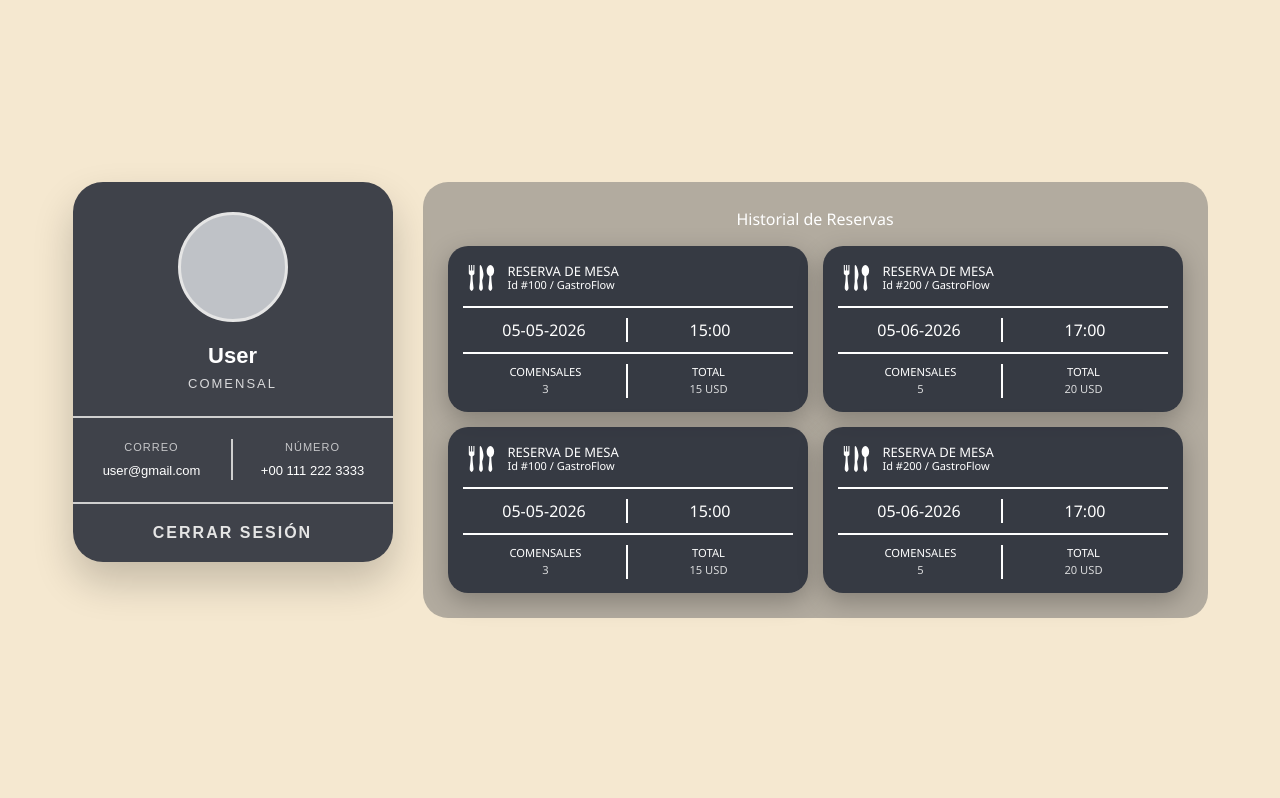
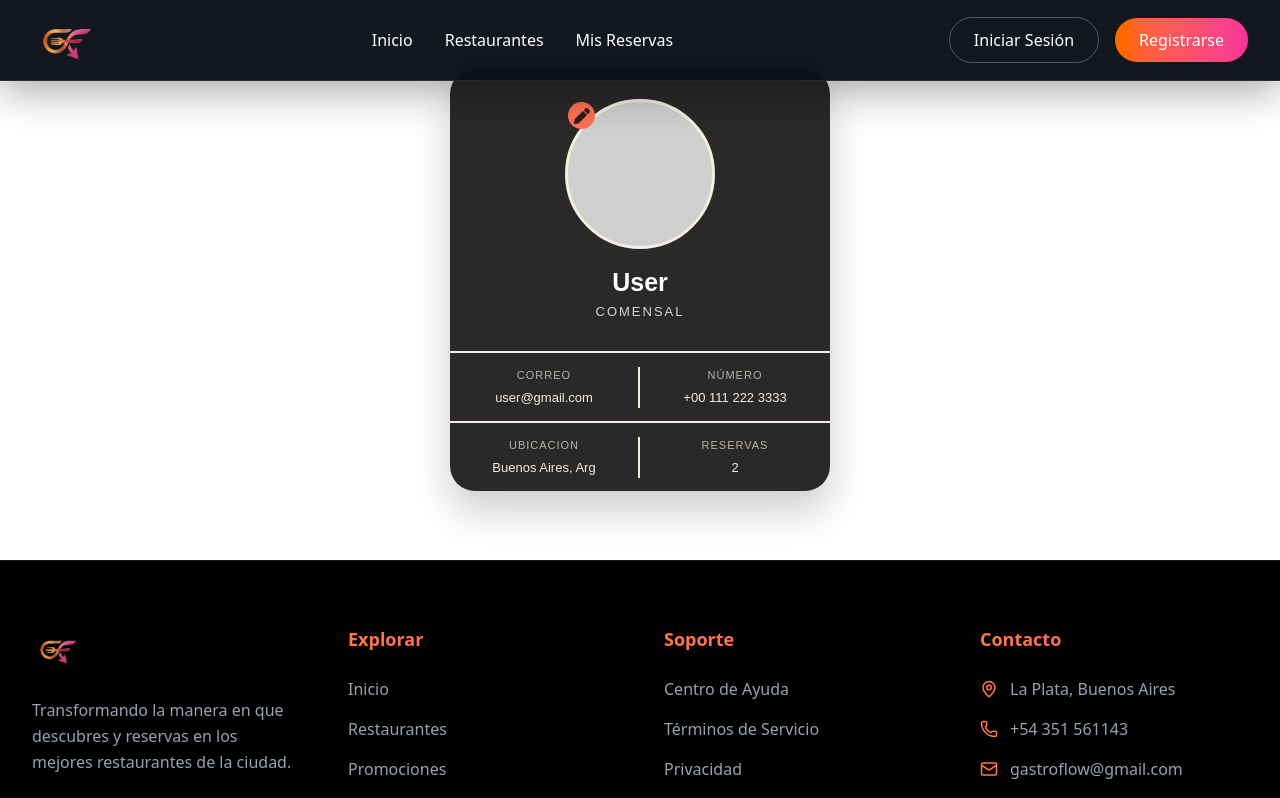
Before and after one commit to gastroflow2026-cpu/FRONT, a Next.js app in the folder client/: page /profile in a window 1280 px wide. Shown: the top 798 px of the page. Built offline with nearby package versions, Linux system fonts and the light colour scheme.

Commit message:
Funcionalidad subir foto lista, falta back

```diff
--- a/client/src/app/(main)/profile/Perfil.module.css
+++ b/client/src/app/(main)/profile/Perfil.module.css
@@ -1,7 +1,6 @@
 .profile {
   width: 100vw;
-  height: 100vh;
-  background-color: #F5E8D0;
+  height: 70vh;
   display: flex;
   justify-content: center;
   align-items: center;
--- a/client/src/app/(main)/profile/page.tsx
+++ b/client/src/app/(main)/profile/page.tsx
@@ -1,16 +1,11 @@
 import ReservationsList from "@/components/ui/perfil/ReservationsList";
 import UserInfo from "@/components/ui/perfil/UserInfo";
 import styles from "./Perfil.module.css";
+import Footer from "@/components/layout/Footer";
+import Navbar from "@/components/layout/Navbar";
 
 export default function Perfil() {
-  // const user = await getUser()
-  // const historial = await getReservations()
 
-  /* if (!user) {
-        return home
-    } else {
-        return user info
-    }*/
 
   const user = {
     id: 1,
@@ -37,16 +32,18 @@ export default function Perfil() {
     total: "20 USD",
   };
 
-  const reserva = [
-    res1, res2, res1, res2
-  ]
+  const reserva = [res1, res2];
 
   return (
-    <div className={styles.profile}>
-      <div className={styles.userLayout}>
-        <UserInfo user={user} />
-        <ReservationsList reserva={reserva} />
+    <>
+    <Navbar></Navbar>
+      <div className={styles.profile}>
+        <div className={styles.userLayout}>
+          <UserInfo user={user} />
+          {/* <ReservationsList reserva={reserva} /> */}
+        </div>
       </div>
-    </div>
+    <Footer></Footer>
+    </>
   );
 }
--- /dev/null
+++ b/client/src/components/ui/perfil/PopUp/PopUp.module.css
@@ -0,0 +1,107 @@
+.popupOverlay {
+  position: fixed;
+  inset: 0;
+  background: rgba(0, 0, 0, 0.4);
+  display: flex;
+  justify-content: center;
+  align-items: center;
+  z-index: 1000;
+}
+
+.popup {
+  position: relative;
+  background: white;
+  color: #fff;
+  padding: 20px;
+  border-radius: 10px;
+  width: 470px;
+  height: 360px;
+  display: flex;
+  align-items: center;
+  justify-content: center;
+  transform: scale(0.95);
+  opacity: 0;
+  animation: popupIn 0.25s ease forwards;
+}
+
+@keyframes popupIn {
+  to {
+    transform: scale(1);
+    opacity: 1;
+  }
+}
+
+.form{
+  width: 100%;
+  height: 100%;
+  display: flex;
+  flex-direction: column;
+  justify-content: center;
+  align-items: center;
+  gap: 30px;
+}
+
+.popup button {
+  background-color: #1b1919ee;
+  width: 130px;
+  height: 40px;
+  border-radius: 5px;
+}
+
+.avatar {
+  width: 200px;
+  height: 200px;
+  border-radius: 50%;
+  background-color: #cfcfcf;
+  border: 3px solid #1b1919ee;
+  position: relative;
+  overflow: hidden;
+  box-shadow: 0 0 15px rgba(0, 0, 0, 0.3);
+}
+
+.avatarImg {
+  object-fit: cover;
+}
+
+.buttonBox {
+  width: 100%;
+  display: flex;
+  justify-content: center;
+  align-items: baseline;
+  gap: 30px;
+}
+
+.input {
+  display: none;
+}
+
+.inputLabel {
+  background-color: #1b1919ee;
+  width: 150px;
+  text-align: center;
+  line-height: 30px;
+  border-radius: 5px;
+  height: 40px;
+  display: inline-block;
+  padding: 6px 12px;
+  cursor: pointer;
+}
+
+.popup svg {
+  position: absolute;
+  top: 12px;
+  right: 12px;
+  width: 30px;
+  height: 30px;
+  color: #1b1919ee;
+  cursor: pointer;
+  transition:
+    transform 0.2s ease,
+    opacity 0.2s ease;
+  z-index: 90;
+}
+
+.popup svg:hover {
+  transform: scale(1.1);
+  opacity: 0.85;
+}
--- /dev/null
+++ b/client/src/components/ui/perfil/PopUp/PopUp.tsx
@@ -0,0 +1,59 @@
+"use client";
+
+import styles from "./PopUp.module.css";
+import { IoCloseCircleSharp } from "react-icons/io5";
+import Image from "next/image";
+import { useState } from "react";
+
+export interface PopUpProps {
+  setShowPop: React.Dispatch<React.SetStateAction<boolean>>;
+}
+
+export const PopUp: React.FC<PopUpProps> = ({ setShowPop }) => {
+  const [preview, setPreview] = useState<string | null>(null);
+  const handleFileChange = (e: React.ChangeEvent<HTMLInputElement>) => {
+    const file = e.target.files?.[0];
+    if (file) {
+      const imageUrl = URL.createObjectURL(file);
+      setPreview(imageUrl);
+    }
+  };
+
+  return (
+    <div className={styles.popupOverlay}>
+      <div className={styles.popup}>
+        <IoCloseCircleSharp onClick={() => setShowPop(false)} />
+
+        <form action="#" className={styles.form}>
+          <div className={styles.avatar}>
+            {preview ? (
+              <Image
+                src={preview}
+                alt="preview"
+                fill
+                className={styles.avatarImg}
+              />
+            ) : (
+              <div className={styles.placeholder}></div>
+            )}
+          </div>
+
+          {/* Buttons */}
+          <div className={styles.buttonBox}>
+            <label htmlFor="file-upload" className={styles.inputLabel}>
+              Cambiar Foto
+            </label>
+            <input
+              id="file-upload"
+              className={styles.input}
+              type="file"
+              accept="image/*"
+              onChange={handleFileChange}
+            />
+            <button type="submit">Aceptar</button>
+          </div>
+        </form>
+      </div>
+    </div>
+  );
+};
--- a/client/src/components/ui/perfil/ReservationsList.module.css
+++ b/client/src/components/ui/perfil/ReservationsList.module.css
@@ -6,7 +6,7 @@
   font-family: "Segoe UI", Tahoma, Geneva, Verdana, sans-serif;
   background-color: #1c22304e;
   padding: 25px;
-  border-radius: 25px;
+  border-radius: 15px;
 }
 
 .reservaContainer h3 {
@@ -25,7 +25,7 @@
 .reservCard {
   color: white;
   background-color: #1c2230d2;
-  border-radius: 20px;
+  border-radius: 15px;
   padding: 4px 0;
   width: 360px;
   display: flex;
--- a/client/src/components/ui/perfil/ReservationsList.tsx
+++ b/client/src/components/ui/perfil/ReservationsList.tsx
@@ -10,7 +10,7 @@ export default function ReservList({ reserva }: { reserva: Reserva[] }) {
       <h3>Historial de Reservas</h3>
       <div className={style.cardsGrid}>
         {reserva.map((res: Reserva) => (
-          <div className={style.reservCard}>
+          <div className={style.reservCard} key={res.id}>
 
             {/* Sección Superior */}
             <div className={style.cardSection}>
--- a/client/src/components/ui/perfil/UserInfo.module.css
+++ b/client/src/components/ui/perfil/UserInfo.module.css
@@ -1,29 +1,47 @@
 .card {
-  width: 320px;
-  height: 380px;
-  background-color: #1c2230d5;
-  border-radius: 30px;
+  width: 380px;
+  height: auto;
+  background: #1b1919ee;
+  border-radius: 25px;
   color: white;
   display: flex;
   flex-direction: column;
   align-items: center;
-  justify-content: space-between;
   padding-top: 30px;
   box-shadow: 0 20px 40px rgba(0, 0, 0, 0.2);
   font-family: Arial, Helvetica, sans-serif;
 }
 
 .avatar {
-  width: 110px;
-  height: 110px;
+  width: 150px;
+  height: 150px;
   border-radius: 50%;
-  background-color: #bfc2c7;
-  border: 3px solid #e5e5e5;
+  background-color: #cfcfcf;
+  border: 3px solid #F2EFDF;
+  position: relative;
+}
+
+.avatar button {
+  position: absolute;
+  bottom: 6;
+  right: 6;
+  background-color: #fb7050;
+  border-radius: 50%;
+  width: 27px;
+  height: 27px;
+  color: #1b1919ee;
+  display: flex;
+  justify-content: center;
+  align-items: center;
+}
+
+.avatar button:hover{
+  cursor: pointer;
 }
 
 .name {
   margin-top: 15px;
-  font-size: 22px;
+  font-size: 25px;
   font-weight: 600;
 }
 
@@ -31,18 +49,16 @@
   font-size: 13px;
   letter-spacing: 2px;
   opacity: 0.8;
-}
-
-.divider {
-  width: 100%;
-  height: 2px;
-  background-color: #cfcfcf;
-  margin: 20px 0;
+  margin-bottom: 30px;
 }
 
 .infoRow {
+  height: 70px;
   display: flex;
+  justify-content: center;
+  align-items: center;
   width: 100%;
+  border-top: 2px solid #F2EFDF;
 }
 
 .half {
@@ -54,7 +70,7 @@
 }
 
 .half:first-child {
-  border-right: 2px solid #cfcfcf;
+  border-right: 2px solid #F2EFDF;
 }
 
 .label {
@@ -62,23 +78,11 @@
   letter-spacing: 1px;
   opacity: 0.7;
   margin-bottom: 5px;
+  color: #F2EFDF;
 }
 
 .value {
   font-size: 13px;
+
+    color: #F2EFDF;
 }
-
-.logout {
-  width: 100%;
-  height: 60px;
-  background: transparent;
-  border: none;
-  color: #e5e5e5;
-  font-weight: 600;
-  letter-spacing: 2px;
-  margin-top: 20px;
-  border-top: 2px solid #cfcfcf;
-  border-bottom-left-radius: 30px;
-  border-bottom-right-radius: 30px;
-  cursor: pointer;
-}
--- a/client/src/components/ui/perfil/UserInfo.tsx
+++ b/client/src/components/ui/perfil/UserInfo.tsx
@@ -2,21 +2,27 @@
 
 import styles from "./UserInfo.module.css";
 import { User } from "@/types/User";
+import { useState } from "react";
+import { FaPen } from "react-icons/fa";
+import { PopUp } from "./PopUp/PopUp";
 
 export default function UserInfo({ user }: { user: User }) {
   const { name, email, phone } = user ?? {};
+  const [ showPop, setShowPop] = useState(false)
 
   return (
     <div className={styles.card}>
+
       {/* Avatar */}
-      <div className={styles.avatar}></div>
+      <div className={styles.avatar}>
+        <button>
+          <FaPen onClick={() => setShowPop(true)} />
+        </button>
+      </div>
 
       {/* Nombre */}
       <h2 className={styles.name}>{name}</h2>
       <p className={styles.role}>COMENSAL</p>
-
-      {/* Divider horizontal */}
-      <div className={styles.divider}></div>
 
       {/* Info */}
       <div className={styles.infoRow}>
@@ -31,8 +37,18 @@ export default function UserInfo({ user }: { user: User }) {
         </div>
       </div>
 
-      {/* Botón */}
-      <button className={styles.logout}>CERRAR SESIÓN</button>
+      <div className={styles.infoRow}>
+        <div className={styles.half}>
+          <span className={styles.label}>UBICACION</span>
+          <span className={styles.value}>Buenos Aires, Arg</span>
+        </div>
+
+        <div className={styles.half}>
+          <span className={styles.label}>RESERVAS</span>
+          <span className={styles.value}>2</span>
+        </div>
+      </div>
+      {showPop && <PopUp /* product={product}*/ setShowPop={setShowPop} />}
     </div>
   );
 }
```
